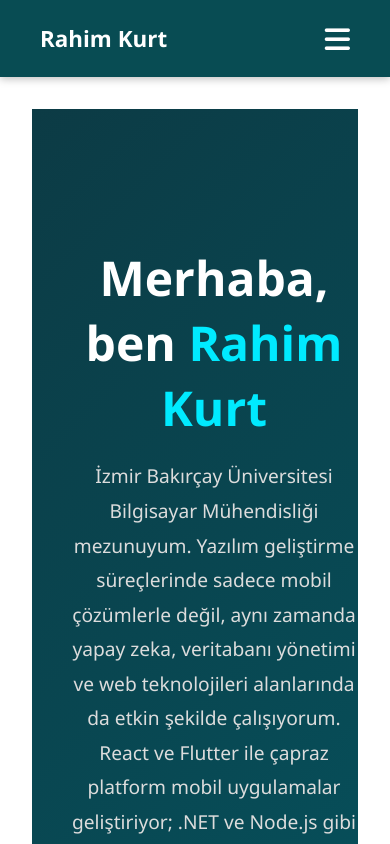
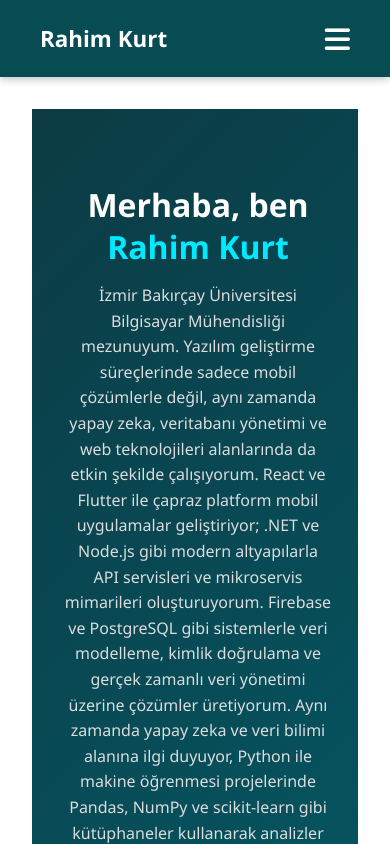
Before and after one commit to rahimkurt7/rahim-portfolio, a React (Create React App) app: page / in a window 390 px wide. Built offline with nearby package versions, Linux system fonts and the light colour scheme.

Commit message:
Responsive görünüm tamamlandı, JS'e dokunulmadı

```diff
--- a/src/pages/Home.css
+++ b/src/pages/Home.css
@@ -517,3 +517,78 @@ html, body, #root {
   width: 100%;
   overflow-x: hidden;
 }
+
+/* === Mobile Responsive Enhancements === */
+@media (max-width: 768px) {
+  .home-container {
+    padding: 0;
+    overflow-x: hidden;
+  }
+
+  .intro-section {
+    flex-direction: column;
+    padding: 3rem 1rem;
+    text-align: center;
+  }
+
+  .intro-left,
+  .intro-right {
+    width: 100%;
+    padding: 0;
+  }
+
+  .intro-left h1 {
+    font-size: 2rem;
+    line-height: 1.3;
+  }
+
+  .intro-left p {
+    font-size: 1rem;
+    line-height: 1.6;
+    padding: 0 1rem;
+  }
+
+  .intro-right img {
+    max-width: 280px;
+    width: 100%;
+    margin-top: 2rem;
+  }
+
+  .experience-items,
+  .cards,
+  .skills-grid {
+    flex-direction: column;
+    align-items: center;
+  }
+
+  .card,
+  .experience-box {
+    width: 90%;
+    padding: 1.2rem;
+    margin-bottom: 1rem;
+  }
+
+  .career-section p,
+  .journey-section p {
+    padding: 0 1rem;
+  }
+
+  .skill {
+    width: auto;
+    padding: 0.7rem 1.2rem;
+    font-size: 0.95rem;
+    text-align: center;
+  }
+
+  .footer {
+    padding: 2rem 1rem;
+    text-align: center;
+    font-size: 0.85rem;
+  }
+
+  .footer-socials {
+    flex-wrap: wrap;
+    justify-content: center;
+    gap: 1rem;
+  }
+}
```
